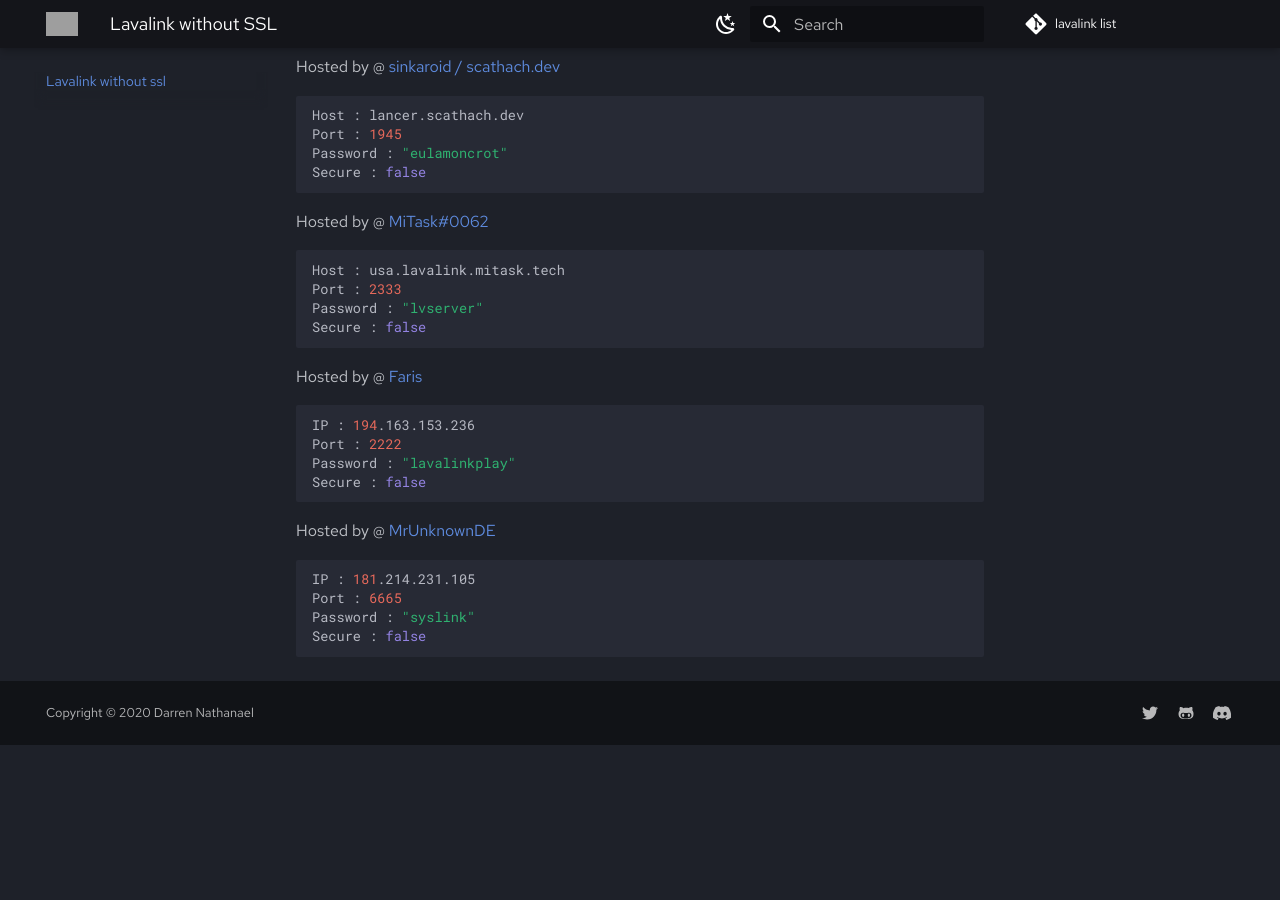
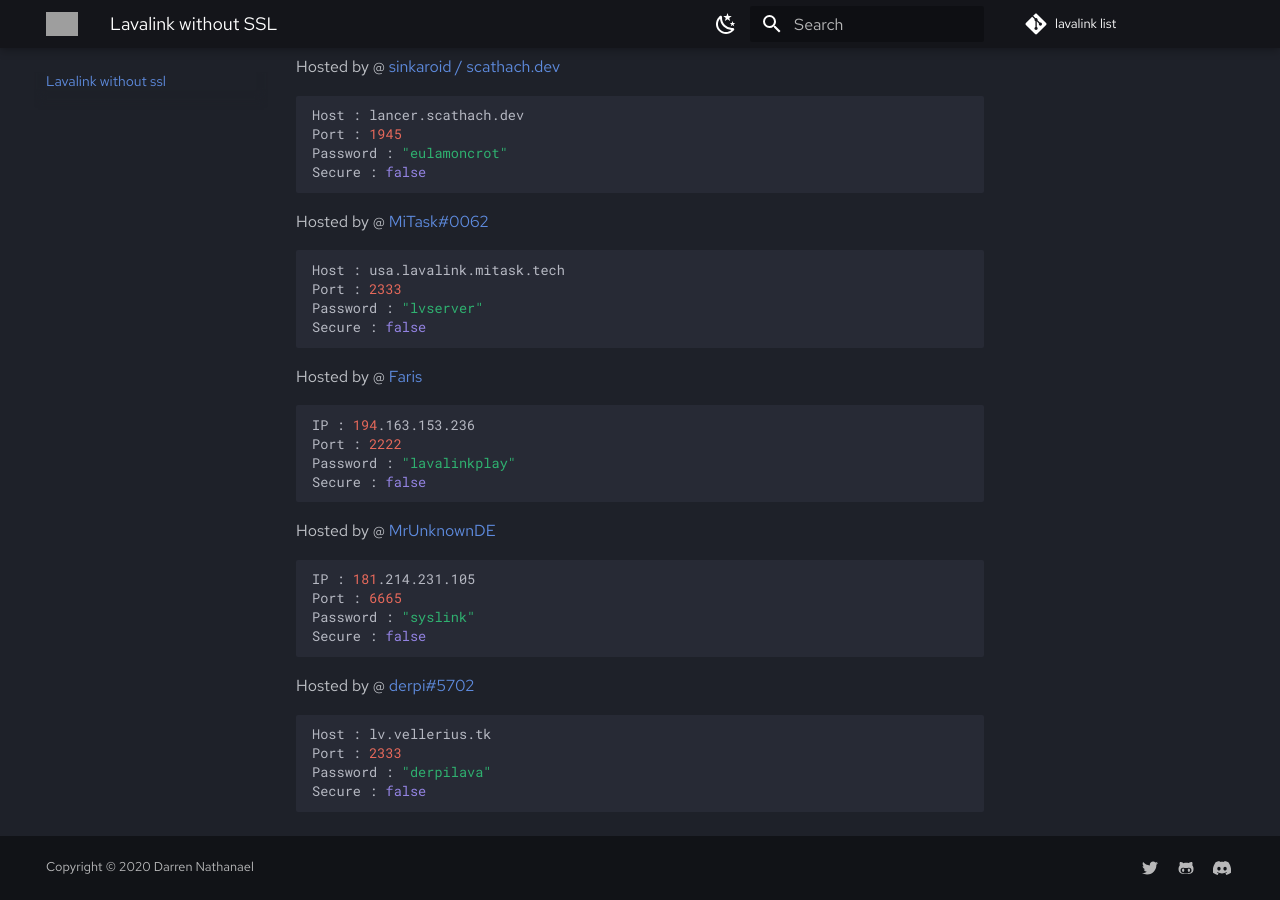
Before and after one commit to DarrenOfficial/lavalink-list, an MkDocs documentation site: the page built from docs/NoSSL/lavalink-without-ssl.md, in a window 1280 px wide and 900 px high, scrolled down 1566 px. Built offline with MkDocs 1.6.1 and Material for MkDocs 9.7.7, drawn with Linux system fonts in a browser that asks for light colours; comment, search, counter and statistics services are not loaded; before the commit the page ends 2311 px from its top, so only the background shows below that; grey boxes are pictures that could not be loaded.

Commit message:
add lavalink-without-ssl.md (#138)

````diff
--- a/docs/NoSSL/lavalink-without-ssl.md
+++ b/docs/NoSSL/lavalink-without-ssl.md
@@ -106,3 +106,11 @@ Port : 6665
 Password : "syslink"
 Secure : false
 ```
+
+Hosted by @ [derpi#5702](https://vellerius.tk)
+```bash
+Host : lv.vellerius.tk
+Port : 2333
+Password : "derpilava"
+Secure : false
+```
````
